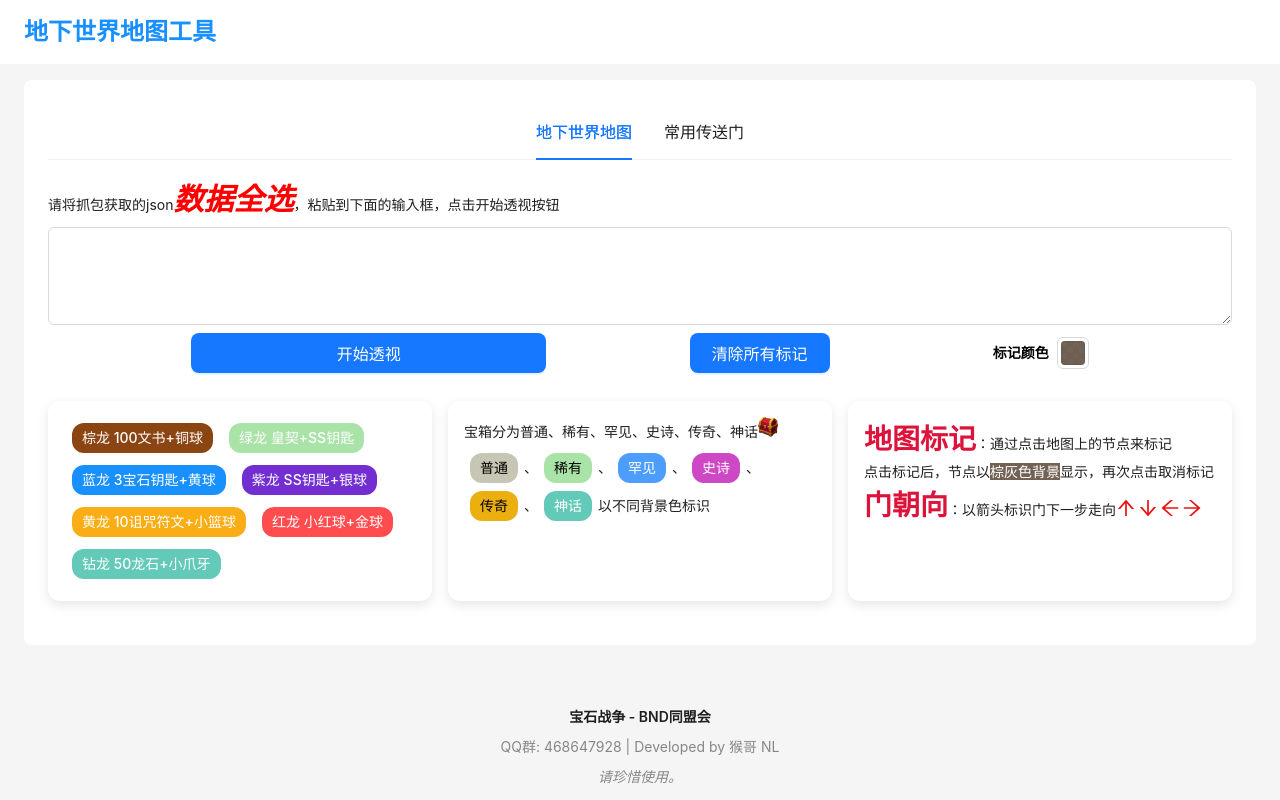
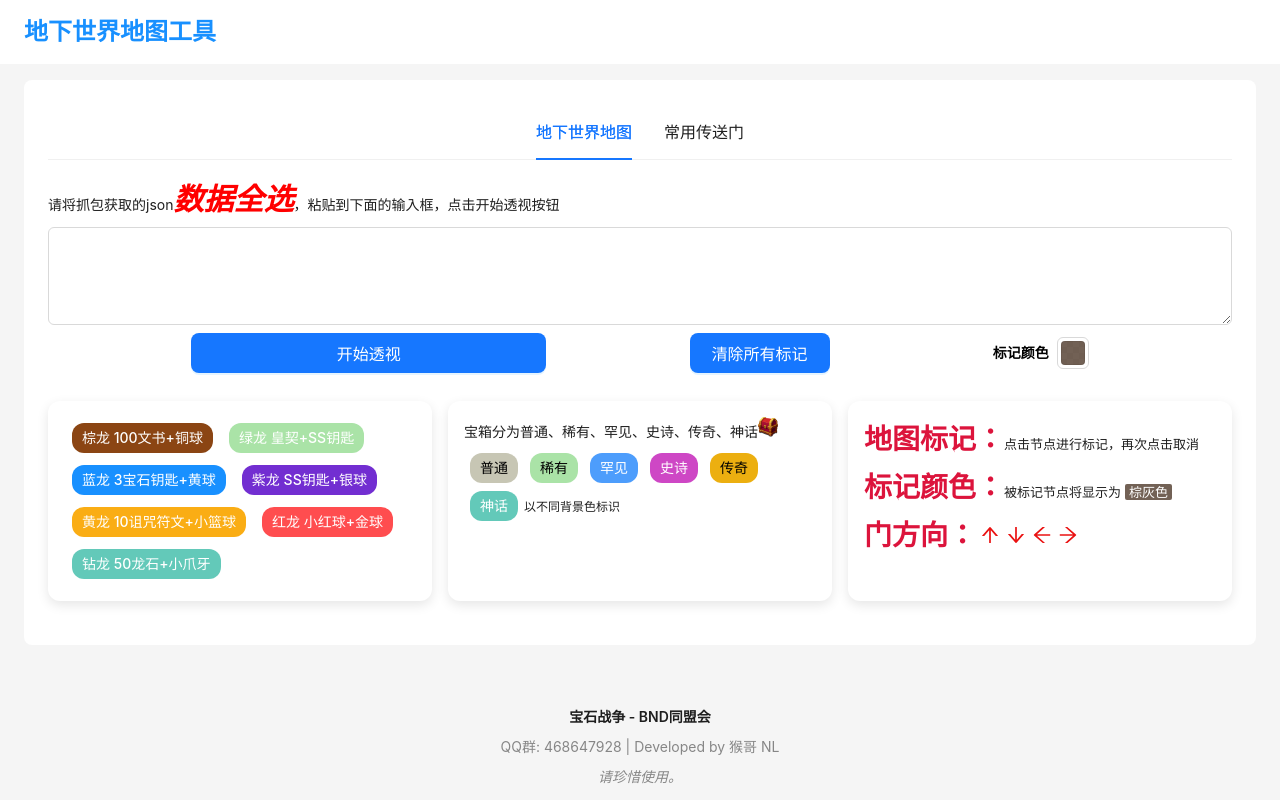
Before and after one commit to HeathWang/draw-underworld-map, a React (Create React App) app in the folder draw-map/: page / in a window 1280 px wide. Built offline with nearby package versions, Linux system fonts and the light colour scheme.

Commit message:
refactor: improve map tips layout and styling for better clarity

```diff
--- a/draw-map/src/pages/map/index.tsx
+++ b/draw-map/src/pages/map/index.tsx
@@ -331,31 +331,36 @@ const MapPage: React.FC = () => {
                         宝箱分为普通、稀有、罕见、史诗、传奇、神话<img src={`${imageR.chest_treasure}`}
                                                                   style={{width: "20px", height: '20px'}} alt={""}/>
                     </div>
-                    <div className="map-tips__chest__sub">
+                    <div className="map-tips__chest__sub" style={{ fontSize: '12px' }}>
                         <span>
-                            <span className="treasure-tag treasure-normal">普通</span>、
-                            <span className="treasure-tag treasure-unnormal">稀有</span>、
-                            <span className="treasure-tag treasure-rare">罕见</span>、
-                            <span className="treasure-tag treasure-epic">史诗</span>、
-                            <span className="treasure-tag treasure-legend">传奇</span>、
-                            <span className="treasure-tag treasure-mythic">神话</span>以不同背景色标识</span>
+                            <span className="treasure-tag treasure-normal">普通</span>
+                            <span className="treasure-tag treasure-unnormal">稀有</span>
+                            <span className="treasure-tag treasure-rare">罕见</span>
+                            <span className="treasure-tag treasure-epic">史诗</span>
+                            <span className="treasure-tag treasure-legend">传奇</span>
+                            <span className="treasure-tag treasure-mythic">神话</span>以不同背景色标识
+                        </span>
                     </div>
                 </div>
 
                 <div className="map-tips__tag">
-                    <div>
-                        <span><span className="map-tips__tag__title">地图标记</span>：通过点击地图上的节点来标记</span>
-                    </div>
-                    <div>
-                        <span>点击标记后，节点以<span
-                            style={{background: COLOR_TILE_SELECTED, color: "white"}}>棕灰色背景</span>显示，再次点击取消标记</span>
-                    </div>
-                    <div>
-                        <span><span className="map-tips__tag__title">门朝向</span>：以箭头标识门下一步走向</span>
-                        <ArrowUpOutlined className="content-icon__dir"/>
-                        <ArrowUpOutlined rotate={180} className="content-icon__dir"/>
-                        <ArrowRightOutlined rotate={180} className="content-icon__dir"/>
-                        <ArrowRightOutlined className="content-icon__dir"/>
+                    <div style={{ display: 'flex', flexDirection: 'column', gap: '4px', fontSize: '13px' }}>
+                        <div>
+                            <span className="map-tips__tag__title">地图标记：</span>
+                            点击节点进行标记，再次点击取消
+                        </div>
+                        <div>
+                            <span className="map-tips__tag__title">标记颜色：</span>
+                            被标记节点将显示为
+                            <span style={{ background: COLOR_TILE_SELECTED, color: 'white', padding: '0 4px', margin: '0 4px', borderRadius: '2px' }}>棕灰色</span>
+                        </div>
+                        <div style={{ display: 'flex', alignItems: 'center', flexWrap: 'wrap', gap: '4px' }}>
+                            <span className="map-tips__tag__title">门方向：</span>
+                            <ArrowUpOutlined className="content-icon__dir" />
+                            <ArrowUpOutlined rotate={180} className="content-icon__dir" />
+                            <ArrowRightOutlined rotate={180} className="content-icon__dir" />
+                            <ArrowRightOutlined className="content-icon__dir" />
+                        </div>
                     </div>
                 </div>
             </div>
```
